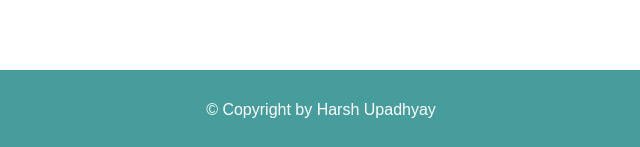
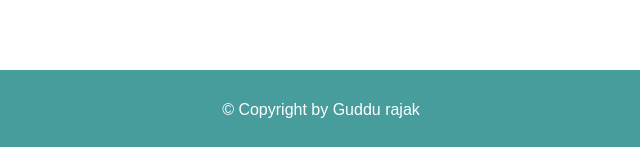
Before and after one commit to guddu-1999/Note-App, a plain HTML site: page index.html in a window 1280 px wide. Shown: the part 874-1021 px from the top of the page, 319-959 px from the left. Drawn offline with Linux system fonts and the light colour scheme.

Commit message:
Update index.html

```diff
--- a/index.html
+++ b/index.html
@@ -41,7 +41,7 @@
             </div>
           </form>
       </main>
-      <footer>&copy; Copyright by Harsh Upadhyay</footer>
+      <footer>&copy; Copyright by Guddu rajak</footer>
     </div>
   </body>
   <script src="index.js"></script>
```
